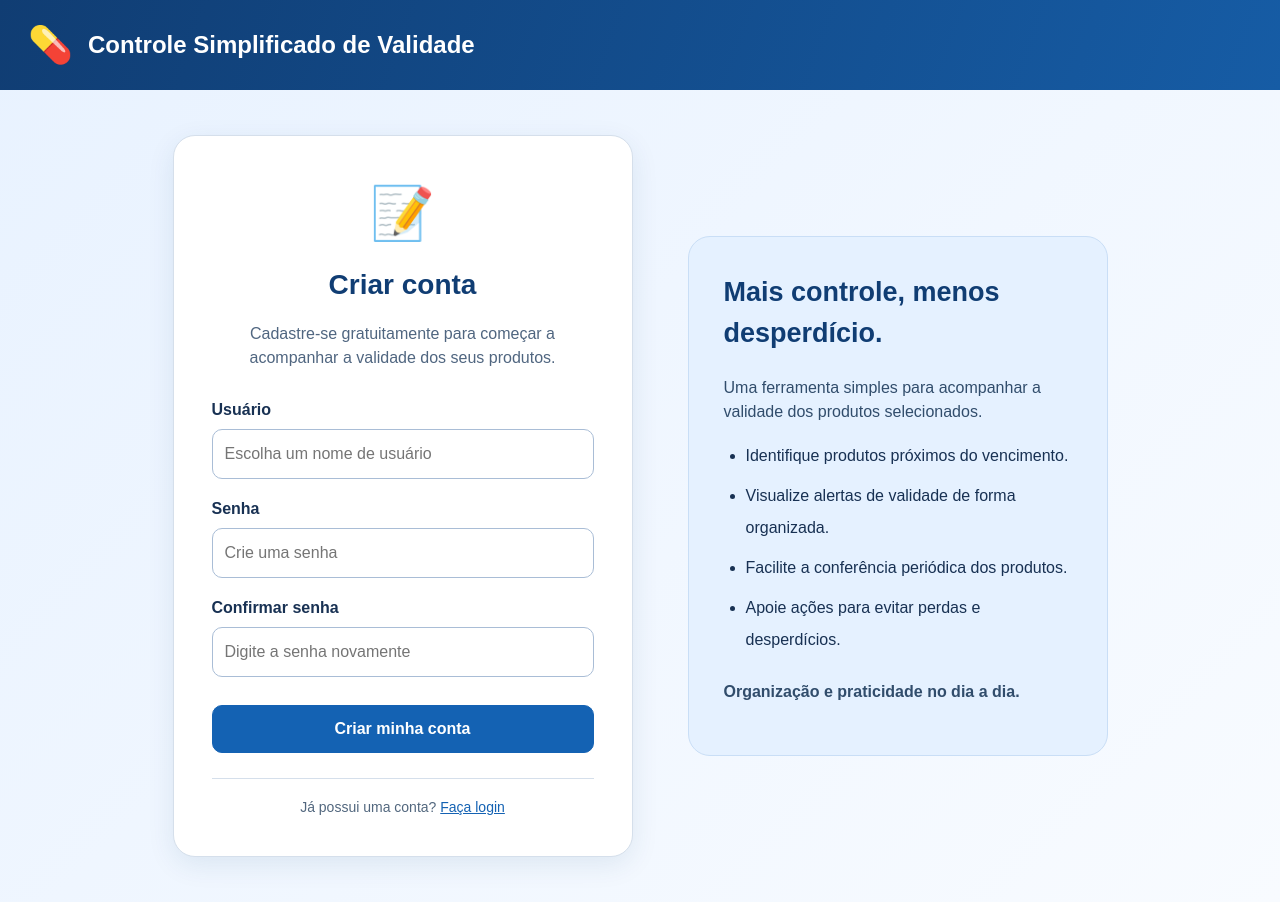
After one commit to Richard-Crozara/controle-simplificado-validade, a Flask app: page /cadastro in a window 1280 px wide. The commit adds this page. Run offline with Flask 3, Linux system fonts and the light colour scheme; some libraries are stand-ins or nearby versions.

Commit message:
feat: adiciona cadastro publico de usuarios

```diff
--- a/app.py
+++ b/app.py
@@ -314,6 +314,46 @@ def configurar():
     return render_template("configurar.html")
 
 
+
+@app.route("/cadastro", methods=["GET", "POST"])
+def cadastro():
+    if "usuario_id" in session:
+        return redirect(url_for("inicio"))
+
+    if request.method == "POST":
+        usuario = request.form.get("usuario", "").strip()
+        senha = request.form.get("senha", "")
+        confirmar_senha = request.form.get("confirmar_senha", "")
+
+        if len(usuario) < 3:
+            flash("O usuário deve ter pelo menos 3 caracteres.")
+            return render_template("cadastro.html")
+
+        if len(senha) < 8:
+            flash("A senha deve ter pelo menos 8 caracteres.")
+            return render_template("cadastro.html")
+
+        if senha != confirmar_senha:
+            flash("As senhas não coincidem.")
+            return render_template("cadastro.html")
+
+        if buscar_usuario(usuario):
+            flash("Este nome de usuário já está em uso.")
+            return render_template("cadastro.html")
+
+        try:
+            criar_usuario(usuario, senha)
+        except Exception:
+            app.logger.exception("Falha ao cadastrar usuário")
+            flash("Não foi possível criar a conta. Tente novamente.")
+            return render_template("cadastro.html")
+
+        flash("Conta criada com sucesso. Faça login para continuar.")
+        return redirect(url_for("login"))
+
+    return render_template("cadastro.html")
+
+
 @app.route("/login", methods=["GET", "POST"])
 def login():
     if "usuario_id" in session:
--- /dev/null
+++ b/templates/cadastro.html
@@ -0,0 +1,134 @@
+
+<!DOCTYPE html>
+<html lang="pt-BR">
+<head>
+    <meta charset="UTF-8">
+    <meta name="viewport" content="width=device-width, initial-scale=1.0">
+    <title>Criar conta | Controle Simplificado de Validade</title>
+
+    <link
+        rel="stylesheet"
+        href="{{ url_for('static', filename='css/style.css') }}"
+    >
+</head>
+
+<body class="pagina-login">
+
+    <header class="topbar">
+        <div class="marca">
+            <span class="marca-icone" aria-hidden="true">💊</span>
+            <h1>Controle Simplificado de Validade</h1>
+        </div>
+    </header>
+
+    <main class="login-layout">
+
+        <section class="login-card" aria-labelledby="titulo-cadastro">
+
+            <div class="login-simbolo" aria-hidden="true">📝</div>
+
+            <h2 id="titulo-cadastro">Criar conta</h2>
+
+            <p class="login-descricao">
+                Cadastre-se gratuitamente para começar a
+                acompanhar a validade dos seus produtos.
+            </p>
+
+            {% with mensagens = get_flashed_messages() %}
+                {% for mensagem in mensagens %}
+                    <p class="mensagem" role="status">
+                        {{ mensagem }}
+                    </p>
+                {% endfor %}
+            {% endwith %}
+
+            <form method="POST">
+                <input
+                    type="hidden"
+                    name="csrf_token"
+                    value="{{ csrf_token() }}"
+                >
+
+                <div class="campo">
+                    <label for="usuario">Usuário</label>
+                    <input
+                        type="text"
+                        id="usuario"
+                        name="usuario"
+                        placeholder="Escolha um nome de usuário"
+                        autocomplete="username"
+                        minlength="3"
+                        maxlength="50"
+                        required
+                    >
+                </div>
+
+                <div class="campo">
+                    <label for="senha">Senha</label>
+                    <input
+                        type="password"
+                        id="senha"
+                        name="senha"
+                        placeholder="Crie uma senha"
+                        autocomplete="new-password"
+                        minlength="8"
+                        required
+                    >
+                </div>
+
+                <div class="campo">
+                    <label for="confirmar_senha">Confirmar senha</label>
+                    <input
+                        type="password"
+                        id="confirmar_senha"
+                        name="confirmar_senha"
+                        placeholder="Digite a senha novamente"
+                        autocomplete="new-password"
+                        minlength="8"
+                        required
+                    >
+                </div>
+
+                <button
+                    class="botao botao-primario login-entrar"
+                    type="submit"
+                >
+                    Criar minha conta
+                </button>
+            </form>
+
+            <p class="login-observacao">
+                Já possui uma conta?
+                <a href="{{ url_for('login') }}">
+                    Faça login
+                </a>
+            </p>
+
+        </section>
+
+        <aside class="login-informacoes" aria-label="Benefícios do sistema">
+            <h2>Mais controle, menos desperdício.</h2>
+
+            <p>
+                Uma ferramenta simples para acompanhar a validade
+                dos produtos selecionados.
+            </p>
+
+            <ul>
+                <li>Identifique produtos próximos do vencimento.</li>
+                <li>Visualize alertas de validade de forma organizada.</li>
+                <li>Facilite a conferência periódica dos produtos.</li>
+                <li>Apoie ações para evitar perdas e desperdícios.</li>
+            </ul>
+
+            <p class="login-destaque">
+                Organização e praticidade no dia a dia.
+            </p>
+        </aside>
+
+    </main>
+
+    <script src="{{ url_for('static', filename='js/acessibilidade.js') }}"></script>
+
+</body>
+</html>
```
Also changed, not shown: templates/login.html (+8 -4 lines).
